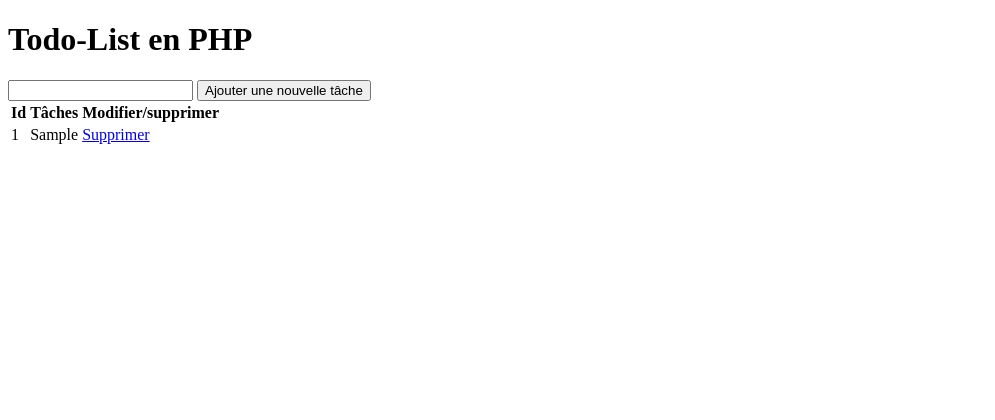
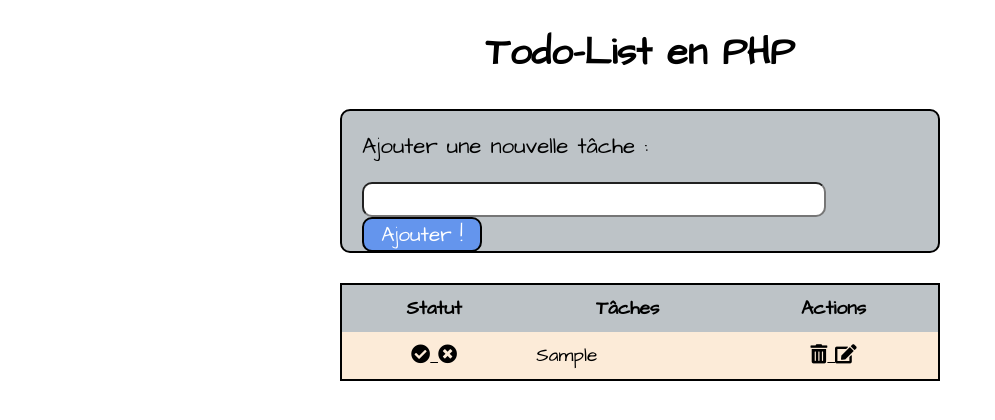
Before and after one commit to SandrineZ3/TodoList, a PHP site: page / in a window 1280 px wide. Shown: the top 420 px of the page, without its empty margins (0-995 px from the left). Run offline with PHP 8.4, Linux system fonts and the light colour scheme; tables that the repository leaves empty or names only in its code hold one stand-in row (values such as "Sample post").

Commit message:
Amélioration du back-end + début du CSS

```diff
--- a/index.php
+++ b/index.php
@@ -27,8 +27,17 @@ if (isset($_POST['submit'])) {
 if (isset($_GET['del_task'])) {
 	$id = $_GET['del_task'];
 
-	$deleteTask = "DELETE FROM tasks WHERE id=".$id;
+	$deleteTask = "DELETE FROM tasks WHERE id=" . $id;
 	$mysqli->query($deleteTask);
+	header('location: index.php');
+}
+
+// en cours / ok
+if (isset($_GET['updateState_task'])) {
+	$id = $_GET['updateState_task'];
+
+	$updateStateTask = "UPDATE tasks SET is_done = '1' WHERE id=" . $id;
+	$mysqli->query($updateStateTask);
 	header('location: index.php');
 }
 ?>
@@ -40,31 +49,37 @@ if (isset($_GET['del_task'])) {
 	<meta charset="UTF-8">
 	<meta http-equiv="X-UA-Compatible" content="IE=edge">
 	<meta name="viewport" content="width=device-width, initial-scale=1.0">
+	<link rel="stylesheet" type="text/css" href="style.css" />
+	<link rel="preconnect" href="https://fonts.googleapis.com">
+	<link rel="preconnect" href="https://fonts.gstatic.com" crossorigin>
+	<link href="https://fonts.googleapis.com/css2?family=Architects+Daughter&display=swap" rel="stylesheet">
+	<link rel="stylesheet" href="https://use.fontawesome.com/releases/v5.15.4/css/all.css" integrity="sha384-DyZ88mC6Up2uqS4h/KRgHuoeGwBcD4Ng9SiP4dIRy0EXTlnuz47vAwmeGwVChigm" crossorigin="anonymous">
 	<title>Todo-List en PHP</title>
 </head>
 
 <body>
-	<div class="heading">
+	<div id="container">
 		<h1>Todo-List en PHP</h1>
-	</div>
-	<form method="post" action="index.php" class="form_input">
+		<form method="post" action="index.php" id="form">
 
 			<!-- Si le formulaire est vide, on affiche l'erreur -->
 			<?php if (isset($errors)) { ?>
 				<p><?php echo $errors; ?></p>
 			<?php } ?>
 
-		<input type="text" name="task" class="task_input">
-		<button type="submit" name="submit" id="addTask" class="addTask">Ajouter une nouvelle tâche</button>
+			<p>Ajouter une nouvelle tâche :</p>
+			<div id="inputArea">
+				<input type="text" name="task" id="inputText" size="40">
+				<button type="submit" name="submit" id="addTask">Ajouter !</button>
+			</div>
 		</form>
-
 		<!-- Tableau qui affiche toutes les tâches enregistrées en BDD -->
 		<table>
 			<thead>
 				<tr>
-			<th>Id</th>
+					<th>Statut</th>
 					<th>Tâches</th>
-			<th>Modifier/supprimer</th>
+					<th>Actions</th>
 				</tr>
 			</thead>
 
@@ -73,20 +88,36 @@ if (isset($_GET['del_task'])) {
 				$showTasks = "SELECT * FROM tasks";
 				$result = $mysqli->query($showTasks);
 
-		$i = 1;
 				// Indique quel type de tableau sera retourné (num + string)
 				while ($row = $result->fetch_array(MYSQLI_BOTH)) { ?>
 					<tr>
-				<td> <?php echo $i; ?> </td>
-				<td class="task"> <?php echo $row['task']; ?> </td>
+						<!-- TODO : Faire les statuts en JS ??? -->
+						<!-- Bouton "en cours / OK" -->
+						<td class="actionButton">
+							<a href="index.php?updateState_task=<?php echo $row['id'] ?>">
+								<i class="fas fa-check-circle"></i>
+								<i class="fas fa-times-circle"></i>
+							</a>
+						</td>
+
+						<!-- Libellé de la tâche -->
+						<td class="tasks"> <?php echo $row['task']; ?> </td>
+
 						<!-- Bouton "supprimer" -->
-				<td class="delete">
-					<a href="index.php?del_task=<?php echo $row['id'] ?>">Supprimer</a>
+						<td class="actionButton">
+							<a href="index.php?del_task=<?php echo $row['id'] ?>">
+								<i class="fas fa-trash-alt"></i>
+							</a>
+
+							<!-- TODO : Faire la fonctionnalité "modifier" -->
+						<!-- Bouton "modifier" -->
+						<i class="fas fa-edit"></i>
+
 						</td>
 					</tr>
-		<?php $i++; } ?>
+				<?php } ?>
 			</tbody>
 		</table>
+</body>
 
-</body>
 </html>
--- /dev/null
+++ b/style.css
@@ -0,0 +1,95 @@
+* {
+    font-family: 'Architects Daughter', cursive;
+}
+
+body {
+    margin: 0;
+}
+
+#container {
+    width: 600px;
+    margin-left: auto;
+    margin-right: auto;
+    text-align: center;
+}
+
+h1 {
+    text-align: center;
+    font-size: 2.4em;
+}
+
+table {
+    border-collapse: collapse;
+    border: black 2px solid;
+    margin-left: auto;
+    margin-right: auto;
+    margin-top: 30px;
+    width: 600px;
+    font-size: 1.2em;
+}
+
+th, td {
+    padding: 10px;
+}
+
+th {
+    background-color: #BDC3C7;
+}
+
+#form {
+    background-color: #BDC3C7;
+    border: black 2px solid;
+    border-radius: 10px;
+    height : 100px;
+    padding: 20px;
+    margin-top: 30px;
+}
+
+#form p {
+    font-size: 1.4em;
+    text-align: left;
+    margin: 0;
+}
+
+#inputArea {
+    text-align: left;
+    margin-top: 20px;
+}
+
+input, button {
+    font-size: 1.3em;
+    border-radius: 10px;
+}
+
+button {
+    background-color: cornflowerblue;
+    color: white;
+    width: 120px;
+    border: black 2px solid;
+    border-radius: 10px;
+}
+
+button:hover {
+    cursor: pointer;
+    background-color: rgb(67, 101, 163);
+}
+
+.actionButton a {
+    color: rgb(0, 0, 0);
+}
+
+.actionButton a:hover {
+    color:cornflowerblue;
+}
+
+.tasks {
+    text-align: left;
+}
+
+table tr:nth-child(odd){
+    background-color:rgb(252, 235, 216);
+  }
+
+  table tr:nth-child(even){
+    background-color:rgb(255, 248, 241);
+  }
```
Lines whose indentation alone changed are shown as unchanged.
